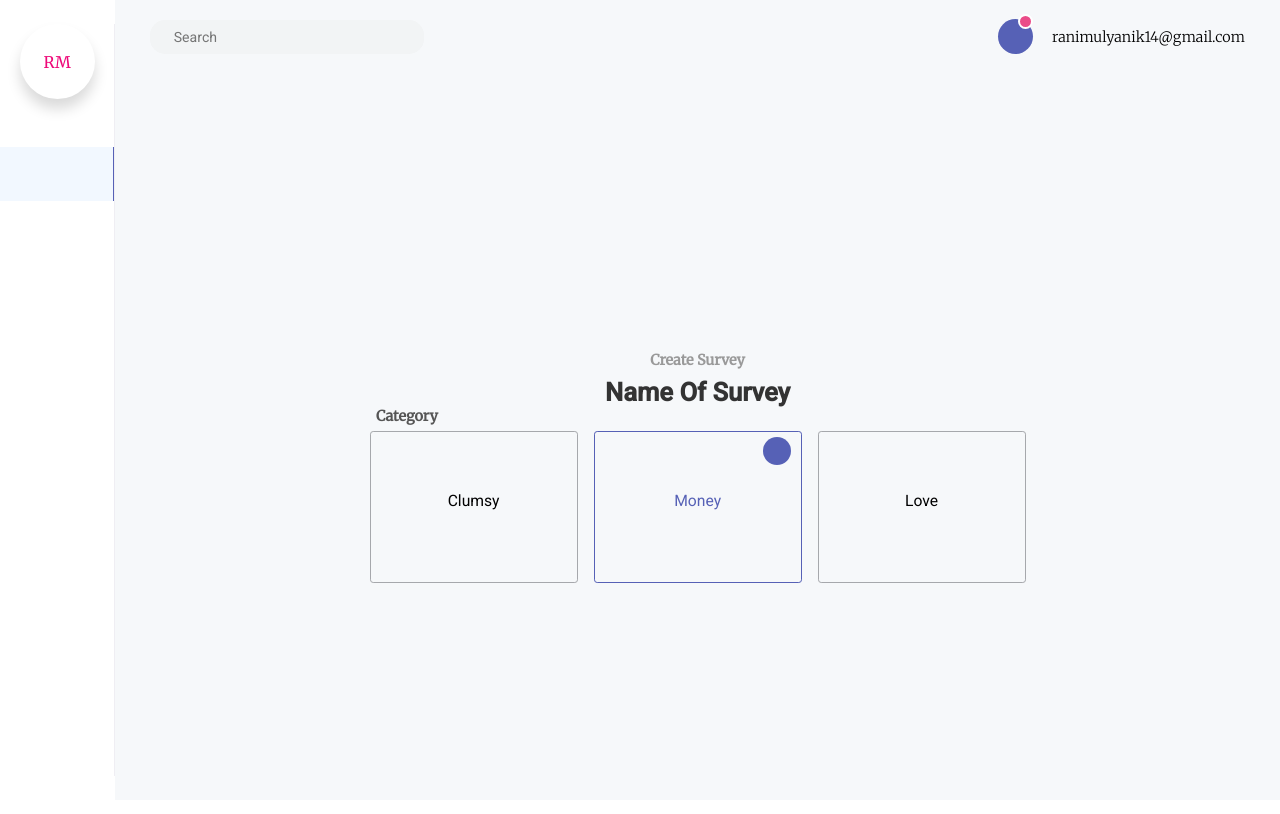
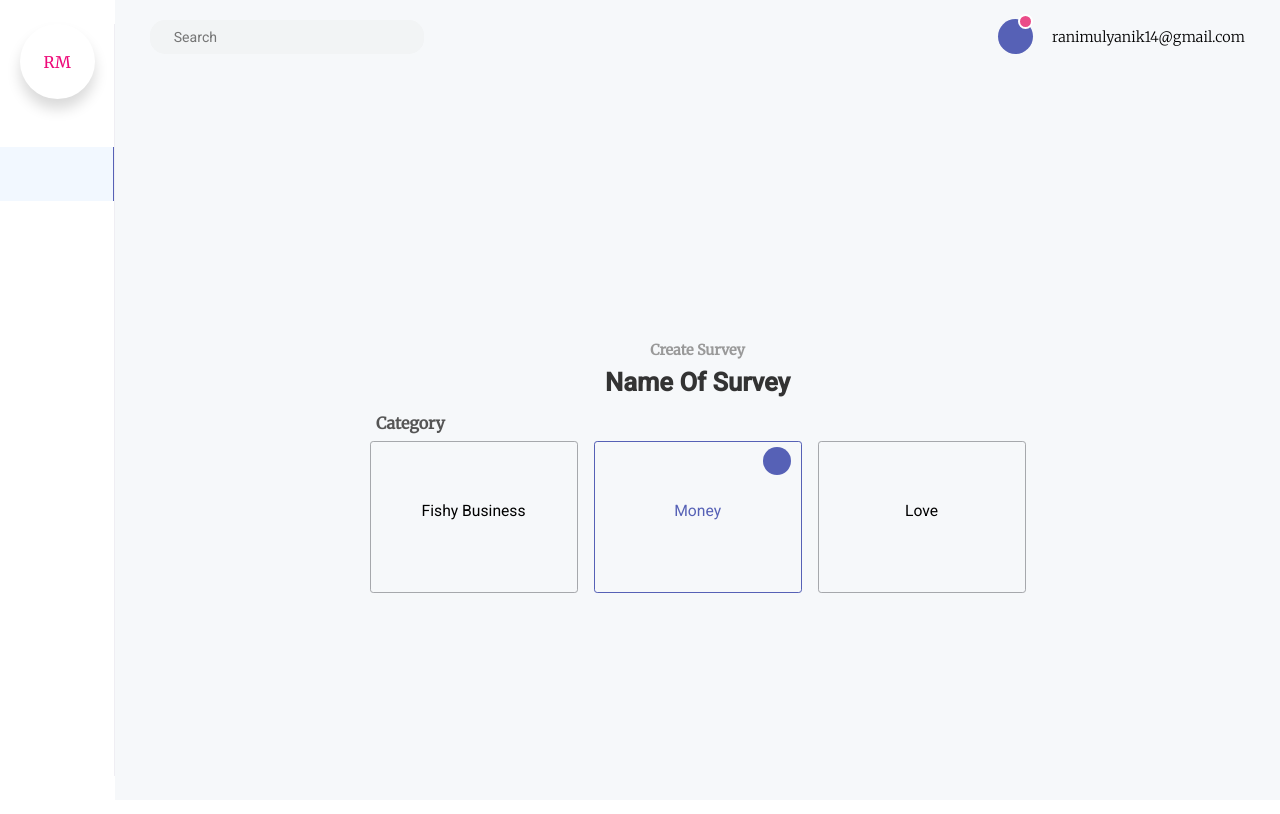
Before and after one commit to tychoandreakos/SURVEY-STMIK-AMIK-BANDUNG, a React (Create React App) app: page / in a window 1280 px wide. Shown: the top 814 px of the page. Built offline with nearby package versions, Linux system fonts and the light colour scheme.

Commit message:
fixed the design of create survey compoennt

```diff
--- a/src/Components/Dashboard/CreateSurvey/Slider/Sliders/style.scss
+++ b/src/Components/Dashboard/CreateSurvey/Slider/Sliders/style.scss
@@ -24,7 +24,7 @@ $Roboto: 'Roboto', sans-serif;
 
   .icon {
     font: {
-      size: 5rem;
+      size: 4.5rem;
     }
   }
 
@@ -40,6 +40,9 @@ $Roboto: 'Roboto', sans-serif;
     display: flex;
     align-items: center;
     justify-content: center;
+    font: {
+      size: 1.14rem;
+    }
   }
 
   .panel-sliders {
@@ -49,7 +52,7 @@ $Roboto: 'Roboto', sans-serif;
 
     h3 {
       text-transform: capitalize;
-      margin-top: -.8rem;
+      margin-top: -0.8rem;
       font: {
         family: $Roboto;
         weight: 400;
--- a/src/Components/Dashboard/CreateSurvey/Slider/index.js
+++ b/src/Components/Dashboard/CreateSurvey/Slider/index.js
@@ -2,9 +2,9 @@ import React from 'react';
 
 import SlidersCreate from './Sliders';
 
-import clumsy from '@iconify/icons-mdi/1up';
-import money from '@iconify/icons-mdi/money'
-import love from '@iconify/icons-mdi/love'
+import clumsy from '@iconify/icons-mdi/fish';
+import money from '@iconify/icons-mdi/money-usd';
+import love from '@iconify/icons-mdi/heart';
 
 import './style.scss';
 
@@ -12,7 +12,7 @@ const SliderCreate = () => {
     const slider = [
         {
             icon: clumsy,
-            title: 'clumsy',
+            title: 'fishy business',
             active: false,
         },
         {
--- a/src/Components/Dashboard/CreateSurvey/Slider/style.scss
+++ b/src/Components/Dashboard/CreateSurvey/Slider/style.scss
@@ -2,6 +2,7 @@ $MerriWeather: 'MerriWeather', sans-serif;
 
 .slider {
   width: 100%;
+  margin-top: 1rem;
 
   .sliders {
     display: grid;
@@ -14,11 +15,12 @@ $MerriWeather: 'MerriWeather', sans-serif;
     text-transform: capitalize;
     margin: {
       left: 0.4rem;
+      bottom: 0.5rem;
     }
     color: #555;
     font: {
       family: $MerriWeather;
-      size: 0.9rem;
+      size: 1rem;
     }
   }
 }
```
